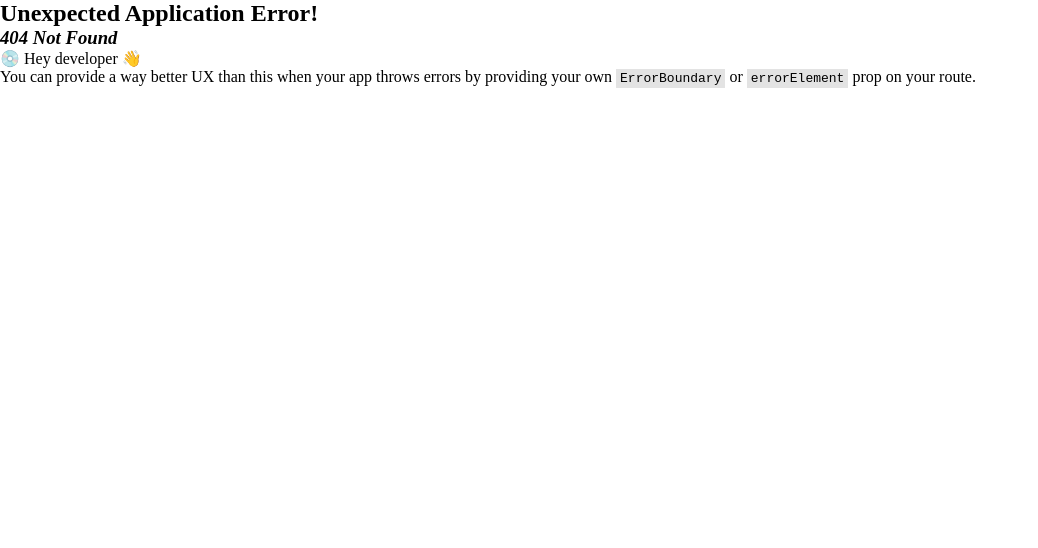
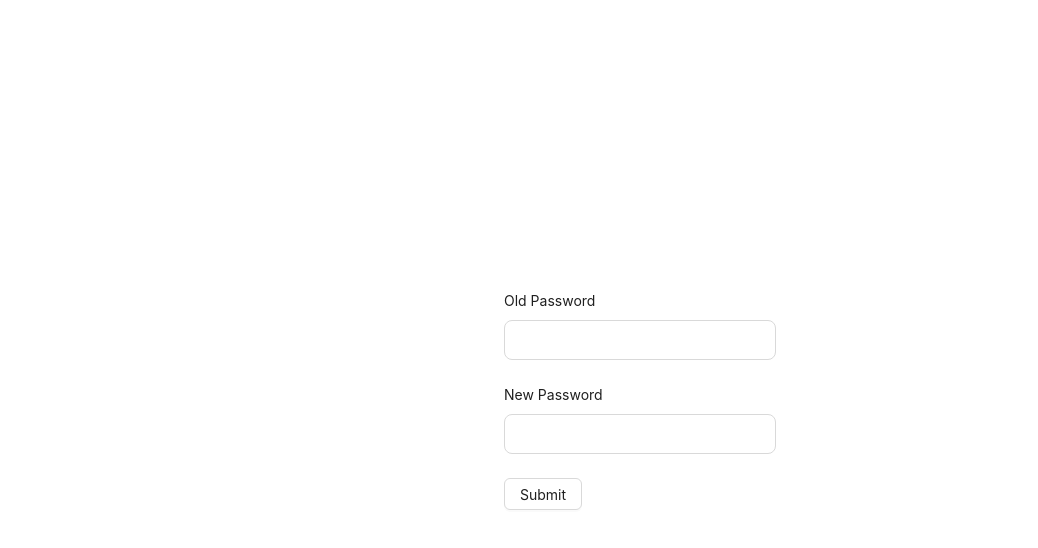
Before and after one commit to sehabahmed/ph-university-client, a React (Vite) app: page /change-password in a window 1280 px wide. Before the commit this address had no page. Shown: the top 548 px of the page, without its empty margins (0-1038 px from the left). Built offline with nearby package versions, Linux system fonts and the light colour scheme.

Commit message:
setup change password form successfully

```diff
--- a/src/components/layout/ProtectedRoute.tsx
+++ b/src/components/layout/ProtectedRoute.tsx
@@ -1,8 +1,9 @@
 import { ReactNode } from "react";
 import { useAppSelector } from "../../redux/features/hooks";
-import { logout, setCurrentUser, useCurrentToken } from "../../redux/features/auth/authSlice";
+import { logout, TUser, useCurrentToken } from "../../redux/features/auth/authSlice";
 import { Navigate } from "react-router-dom";
 import { useDispatch } from "react-redux";
+import { verifyToken } from "../../utils/verifyToken";
 
 type TProtectedRoute = {
   children: ReactNode;
@@ -11,10 +12,17 @@ type TProtectedRoute = {
 
 const ProtectedRoute = ({ children, role }: TProtectedRoute) => {
   const token = useAppSelector(useCurrentToken);
-  const user = useAppSelector(setCurrentUser);
+
+  let user;
+
+  if(token){
+    user = verifyToken(token)
+  }
+
+
   const dispatch = useDispatch();
 
-  if( role !== undefined && role !== user?.role){
+  if( role !== undefined && role !== (user as TUser)?.role){
     dispatch(logout());
     return <Navigate to="/login" replace={true} />;
   }
--- /dev/null
+++ b/src/pages/ChangePassword.tsx
@@ -0,0 +1,28 @@
+import { Button, Row } from "antd";
+import PHForm from "../components/form/PHForm";
+import PHInput from "../components/form/PHInput";
+import { FieldValues, SubmitHandler } from "react-hook-form";
+
+const ChangePassword = () => {
+  const onSubmit: SubmitHandler<FieldValues> = (data) => {
+    console.log(data);
+  };
+
+  return (
+    <Row
+      justify="center"
+      align="middle"
+      style={{
+        height: "100vh",
+      }}
+    >
+      <PHForm onSubmit={onSubmit}>
+        <PHInput type="text" name="oldPassword" label="Old Password" />
+        <PHInput type="text" name="newPassword" label="New Password" />
+        <Button htmlType="submit">Submit</Button>
+      </PHForm>
+    </Row>
+  );
+};
+
+export default ChangePassword;
--- a/src/pages/Login.tsx
+++ b/src/pages/Login.tsx
@@ -20,9 +20,9 @@ const Login = () => {
   // });
 
   const defaultValues = {
-        userId: "2025020001",
-        password: "student123",
-      }
+    userId: "2025020001",
+    password: "student123",
+  };
 
   const [login] = useLoginMutation();
 
@@ -38,11 +38,15 @@ const Login = () => {
       const res = await login(userInfo).unwrap();
 
       const user = verifyToken(res.data.accessToken);
-      console.log(user);
+      console.log(res);
 
       dispatch(setUser({ user: user, token: res.data.accessToken }));
       toast.success("logged in", { id: toastId, duration: 2000 });
-      navigate(`/`);
+      if (res.data.needsPasswordChage) {
+        navigate(`/change-password`);
+      } else {
+        navigate(`/${user.role}/dashboard`);
+      }
     } catch {
       toast.error("Something went wrong!", { id: toastId, duration: 2000 });
     }
--- a/src/routes/routes.tsx
+++ b/src/routes/routes.tsx
@@ -7,6 +7,7 @@ import { routesGenerator } from "../utils/routesGenerator";
 import { facultyPaths } from "./faculty.routes";
 import { studentPaths } from "./student.routes";
 import ProtectedRoute from "../components/layout/ProtectedRoute";
+import ChangePassword from "../pages/ChangePassword";
 
 const router = createBrowserRouter([
   {
@@ -45,6 +46,10 @@ const router = createBrowserRouter([
     element: <Login />,
   },
   {
+    path: "/change-password",
+    element: <ChangePassword />,
+  },
+  {
     path: "/register",
     element: <Register />,
   },
--- a/src/utils/verifyToken.ts
+++ b/src/utils/verifyToken.ts
@@ -1,5 +1,10 @@
-import { jwtDecode } from "jwt-decode";
+import { jwtDecode, JwtPayload } from "jwt-decode";
+
+interface UserJwtPayload extends JwtPayload {
+    userId: string;
+    role: string;
+  }
 
 export const verifyToken = (token: string) => {
-    return jwtDecode(token);
+    return jwtDecode(token) as UserJwtPayload;
 };
```
Also changed, not shown: src/components/layout/Sidebar.tsx (+11 -3 lines).
